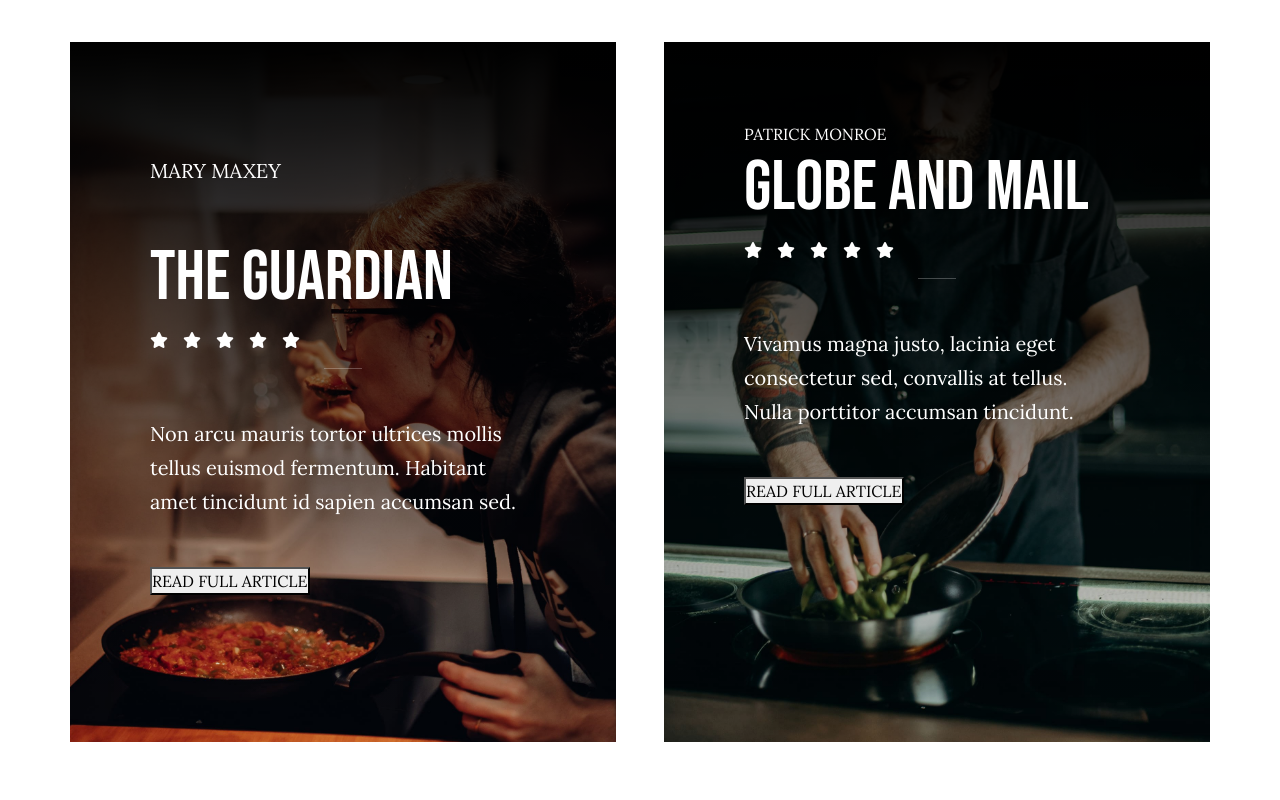
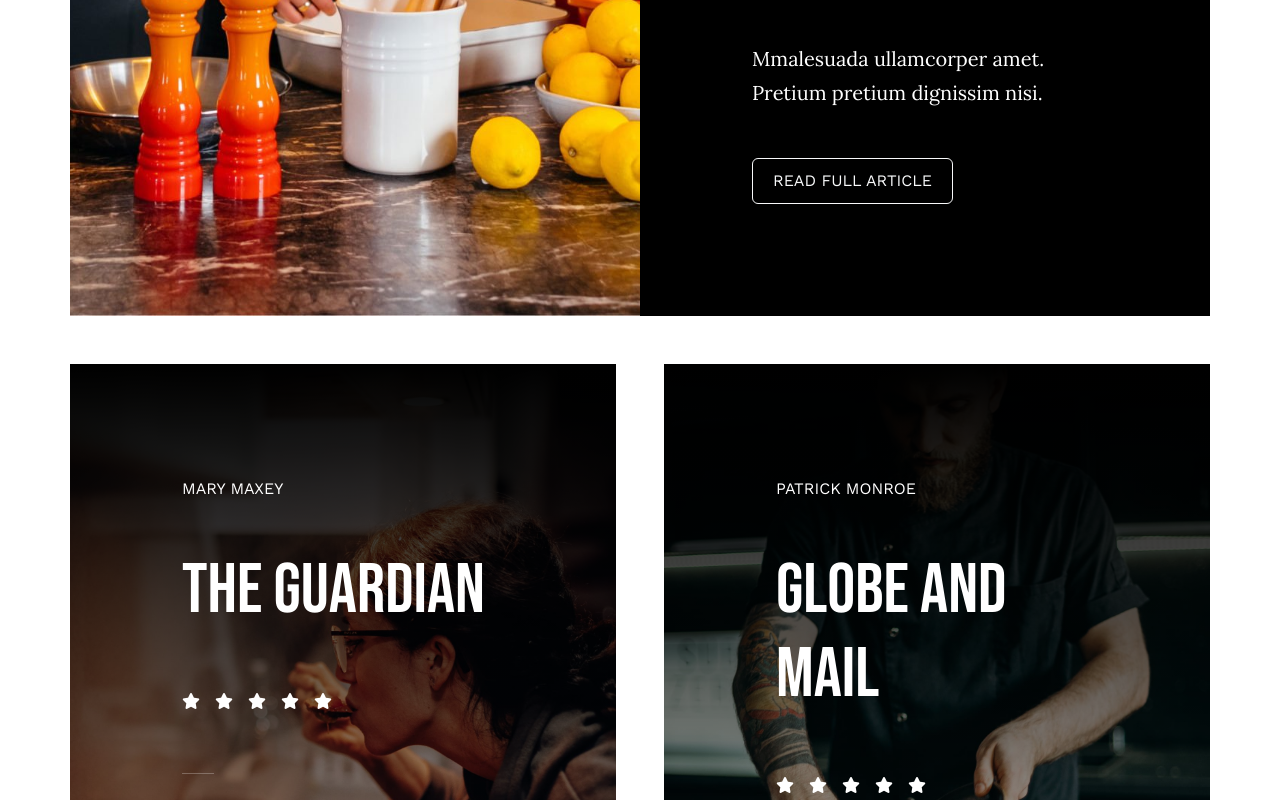
Before and after one commit to dunzolo/proj-html-vuejs, a Vue app: page / in a window 1280 px wide. Shown: the part 4340-5140 px from the top of the page. Built offline with nearby package versions, Linux system fonts and the light colour scheme.

Commit message:
fixed style third section AppMain

```diff
--- a/src/components/AppMain.vue
+++ b/src/components/AppMain.vue
@@ -72,7 +72,7 @@
         <!-- third section -->
         <div id="third-section" class="container">
             <h1 class="title">What critics are saying about us</h1>
-            <hr>
+            <hr class="center">
             <div class="row">
                 <div class="col-6">
                     <img src="/blog72x-1200x1375.jpg" alt="">
@@ -80,7 +80,7 @@
                 <div class="col-6">
                     <div class="container bg-black">
                         <span class="font-work-sans">MEGGY STEWART</span>
-                        <h1>NEW YORK TIMES</h1>
+                        <h2>NEW YORK TIMES</h2>
                         <div>
                             <i class="fa-solid fa-star"></i>
                             <i class="fa-solid fa-star"></i>
@@ -103,8 +103,8 @@
                 <div class="col-6 pe-4">
                     <div class="image-left">
                         <div class="container">
-                            <p>MARY MAXEY</p>
-                            <h1>THE GUARDIAN</h1>
+                            <span class="font-work-sans">MARY MAXEY</span>
+                            <h2>THE GUARDIAN</h2>
                             <div>
                                 <i class="fa-solid fa-star"></i>
                                 <i class="fa-solid fa-star"></i>
@@ -116,7 +116,7 @@
                             <p>
                                 Non arcu mauris tortor ultrices mollis tellus euismod fermentum. Habitant amet tincidunt id sapien accumsan sed.
                             </p>
-                            <button>READ FULL ARTICLE</button>
+                            <button class="btn btn-outline-light">READ FULL ARTICLE</button>
                         </div>
                     </div>
                      <!-- <img src="/info52x.jpg" alt=""> -->
@@ -124,8 +124,8 @@
                 <div class="col-6 ps-4">
                     <div class="image-right">
                         <div class="container">
-                            <span>PATRICK MONROE</span>
-                            <h1>GLOBE AND MAIL</h1>
+                            <span class="font-work-sans">PATRICK MONROE</span>
+                            <h2>GLOBE AND MAIL</h2>
                             <div>
                                 <i class="fa-solid fa-star"></i>
                                 <i class="fa-solid fa-star"></i>
@@ -137,7 +137,7 @@
                             <p>
                                 Vivamus magna justo, lacinia eget consectetur sed, convallis at tellus. Nulla porttitor accumsan tincidunt.
                             </p>
-                            <button>READ FULL ARTICLE</button>
+                            <button class="btn btn-outline-light">READ FULL ARTICLE</button>
                         </div>
                     </div>
                     <!-- <img src="/info12x.jpg" alt=""> -->
@@ -409,7 +409,10 @@
 
     hr {
         width: 10%;
-        margin: 1rem auto
+    }
+
+    hr.center {
+        margin: 1rem auto;
     }
 
     .row {
@@ -452,10 +455,16 @@
             }
 
             .container {
-                padding: 5rem;
+                padding: 7rem;
+
+                h2 {
+                    font-size: 70px;
+                    padding: 3rem 0;
+                }
 
                 i {
                     padding-right: 15px;
+                    padding-bottom: 3rem;
                 }
 
                 .btn {
```
